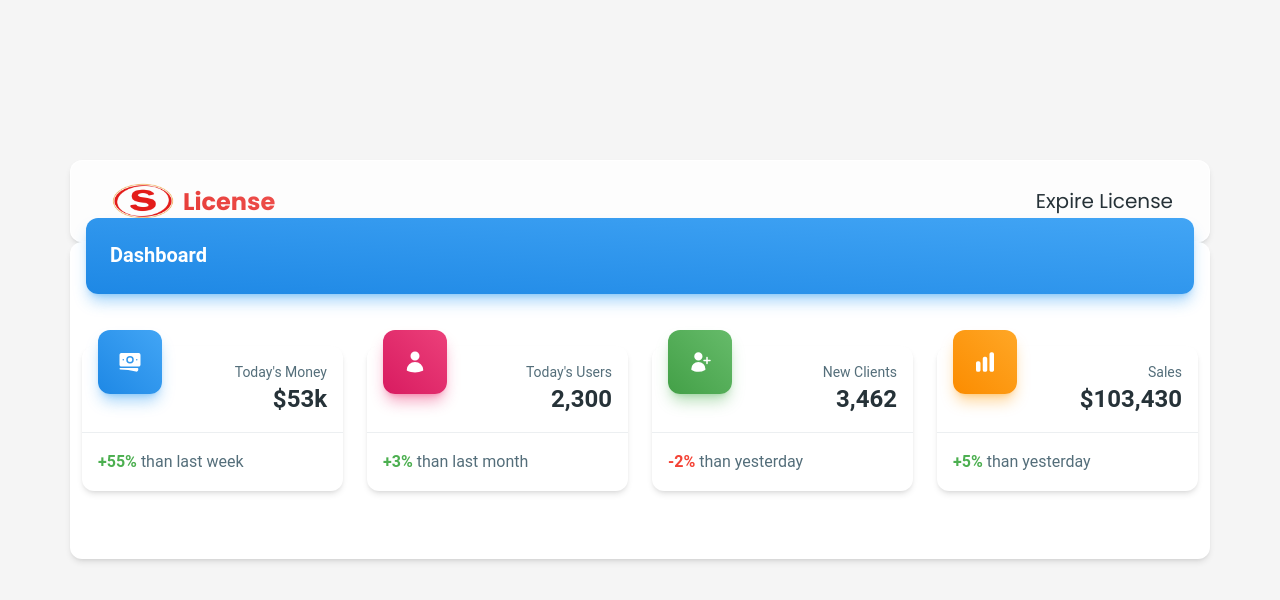
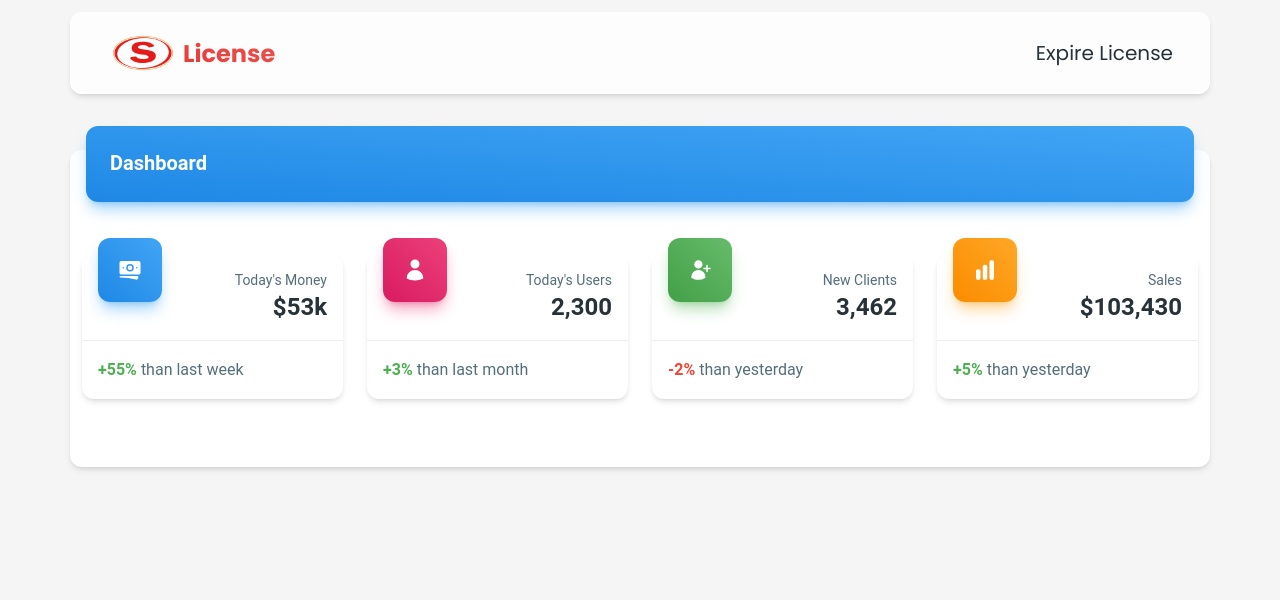
Before and after one commit to Phitchayut/expire-license, a React (Vite) app: page / in a window 1280 px wide. Shown: the top 600 px of the page. Built offline with nearby package versions, Linux system fonts and the light colour scheme.

Commit message:
Update Dashboard.jsx

```diff
--- a/src/pages/Dashboard.jsx
+++ b/src/pages/Dashboard.jsx
@@ -14,8 +14,9 @@ import { Link } from "react-router-dom";
 import Navbar from "../components/Navbar";
 const Dashboard = () => {
   return (
-    <div className="mx-auto container mt-40">
+    <>
       <Navbar />
+      <div className="mx-auto container mt-14">
         <Card className="font-poppins">
           <CardHeader
             variant="gradient"
@@ -57,7 +58,8 @@ const Dashboard = () => {
                   </div>
                   <div className="border-t border-blue-gray-50 p-4">
                     <p className="block antialiased font-sans text-base leading-relaxed font-normal text-blue-gray-600">
-        <strong className="text-green-500">+55%</strong>&nbsp;than last week
+                      <strong className="text-green-500">+55%</strong>&nbsp;than
+                      last week
                     </p>
                   </div>
                 </div>
@@ -87,7 +89,8 @@ const Dashboard = () => {
                   </div>
                   <div className="border-t border-blue-gray-50 p-4">
                     <p className="block antialiased font-sans text-base leading-relaxed font-normal text-blue-gray-600">
-        <strong className="text-green-500">+3%</strong>&nbsp;than last month
+                      <strong className="text-green-500">+3%</strong>&nbsp;than
+                      last month
                     </p>
                   </div>
                 </div>
@@ -113,7 +116,8 @@ const Dashboard = () => {
                   </div>
                   <div className="border-t border-blue-gray-50 p-4">
                     <p className="block antialiased font-sans text-base leading-relaxed font-normal text-blue-gray-600">
-        <strong className="text-red-500">-2%</strong>&nbsp;than yesterday
+                      <strong className="text-red-500">-2%</strong>&nbsp;than
+                      yesterday
                     </p>
                   </div>
                 </div>
@@ -139,16 +143,17 @@ const Dashboard = () => {
                   </div>
                   <div className="border-t border-blue-gray-50 p-4">
                     <p className="block antialiased font-sans text-base leading-relaxed font-normal text-blue-gray-600">
-        <strong className="text-green-500">+5%</strong>&nbsp;than yesterday
+                      <strong className="text-green-500">+5%</strong>&nbsp;than
+                      yesterday
                     </p>
                   </div>
                 </div>
               </div>
-
             </Card>
           </CardBody>
         </Card>
       </div>
+    </>
   );
 };
 
```
Lines whose indentation alone changed are shown as unchanged.
